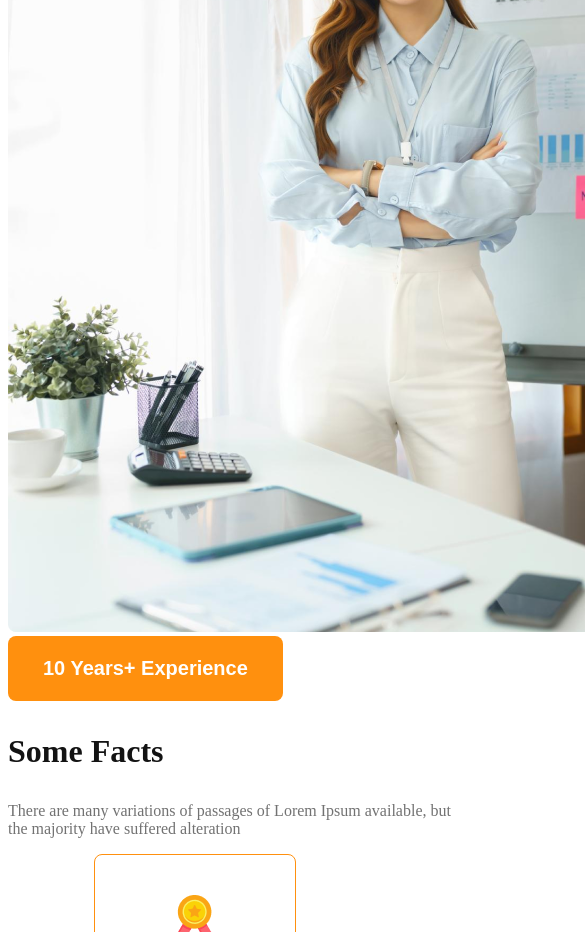
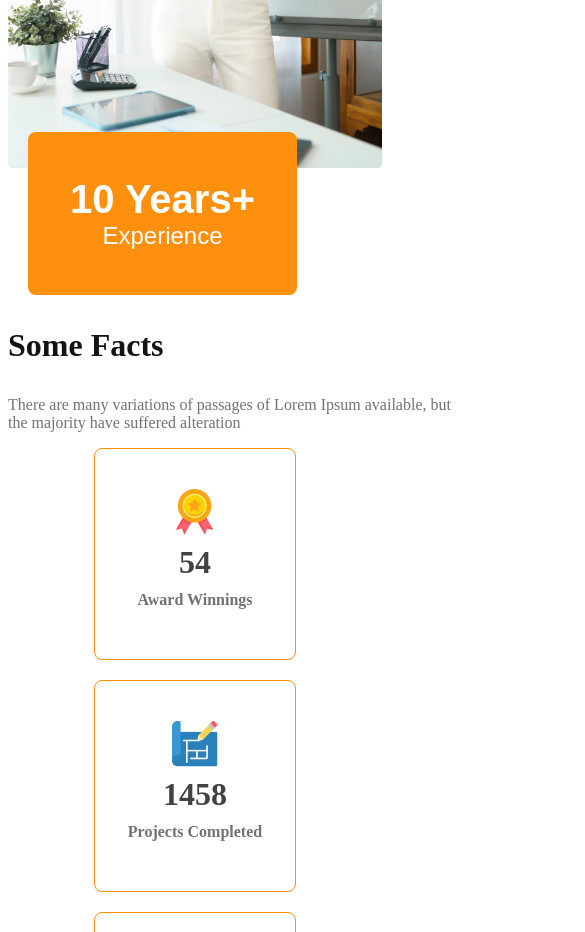
Before and after one commit to jannatunnafi/g3-architects-responsive, a plain HTML site: page index.html in a window 390 px wide. Shown: the part 4480-5412 px from the top of the page, 585 px wide, since content can reach past the window. Drawn offline with Linux system fonts and the light colour scheme; a web font is replaced by a local one.

Commit message:
completed the work section responsive part

```diff
--- a/index.html
+++ b/index.html
@@ -87,11 +87,12 @@
 
          </div>
 
-         <div>
+         <div class="lady-arc">
             <img src="images/architect.png" alt="">
-            <button class="btn-primary">
-                <span class="badge">10 Years+</span>
-                <span class="badge-experience">Experience</span>
+            <button id="badge" class="btn-primary">
+                <span id="badge-experience">10 Years+</span>
+                <br>
+                <span id="badge-sub" >Experience</span>
             </button>
         </div>
 
--- a/styles/style.css
+++ b/styles/style.css
@@ -272,6 +272,29 @@ margin-bottom: 20px;
 }
 
 
+#badge{
+  padding: 45px 42px;
+  margin-left: -100px;
+  margin-top: -100px;
+
+}
+
+#badge-experience{
+
+font-weight: 700;
+font-size: 2.5rem;
+
+
+}
+
+#badge-sub{
+  font-weight: 400;
+  font-size: 1.5rem;
+}
+
+.lady-arc img{
+width: 100%;
+}
 
 
 
@@ -324,6 +347,11 @@ margin: 10px auto;
  .work{
   flex-direction: column;
  }
+
+ #badge{
+  margin-top: -40px;
+  margin-left: 20px;
+ }
 }
 
 /* medium devices */
@@ -363,5 +391,14 @@ margin: 10px auto;
       justify-items: center;
     }
 
+    .work{
+      flex-direction: column;
+     }
+
+     #badge{
+      margin-top: -40px;
+      margin-left: 20px;
+     }
+
 
 }
```
